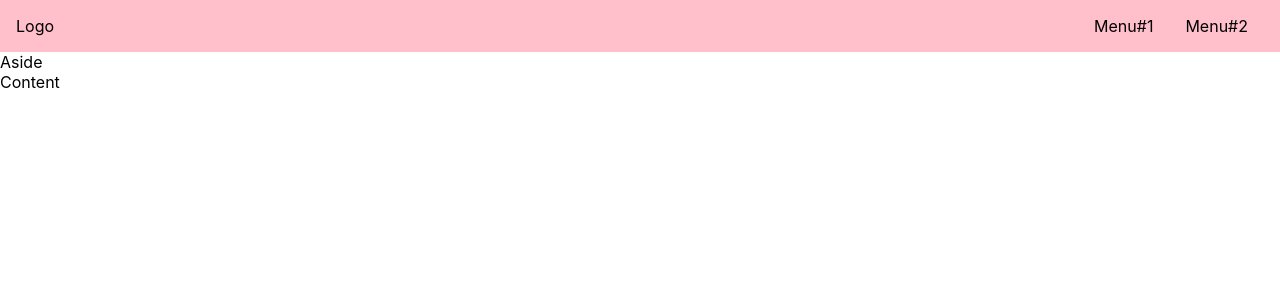
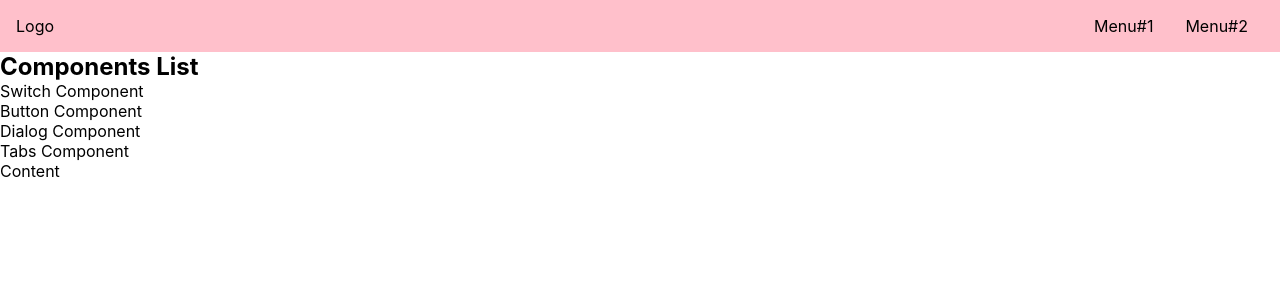
Before and after one commit to RickyLei7/DrwingUI, a Vue app: page /#/doc in a window 1280 px wide. Shown: the top 300 px of the page. Built offline with nearby package versions, Linux system fonts and the light colour scheme.

Commit message:
aside html init

```diff
--- a/src/views/Doc.vue
+++ b/src/views/Doc.vue
@@ -2,15 +2,31 @@
   <div>
     <TopNav/>
     <div class="content">
-      <aside>Aside</aside>
+      <aside>
+        <h2>Components List</h2>
+        <ol>
+          <li>
+            <router-link to="/doc/switch">Switch Component</router-link>
+          </li>
+          <li>
+            <router-link to="/doc/button">Button Component</router-link>
+          </li>
+          <li>
+            <router-link to="/doc/dialog">Dialog Component</router-link>
+          </li>
+          <li>
+            <router-link to="/doc/tabs">Tabs Component</router-link>
+          </li>
+        </ol>
+      </aside>
       <main>Content</main>
     </div>
   </div>
 </template>
 <script lang="ts">
-import TopNav from "../components/TopNav.vue"
+import TopNav from '../components/TopNav.vue';
 
 export default {
   components: {TopNav}
-}
+};
 </script>
--- a/src/views/Home.vue
+++ b/src/views/Home.vue
@@ -5,8 +5,8 @@
       <h1>Drwing UI</h1>
       <h2>A UI Framework From Ricky Drwing Tech Inc.</h2>
       <p class="actions">
-        <a href="">GitHub</a>
-        <a href="">Begin</a>
+        <a href="https://github.com">GitHub</a>
+        <router-link to="/doc">Begin</router-link>
       </p>
     </div>
   </div>
```
